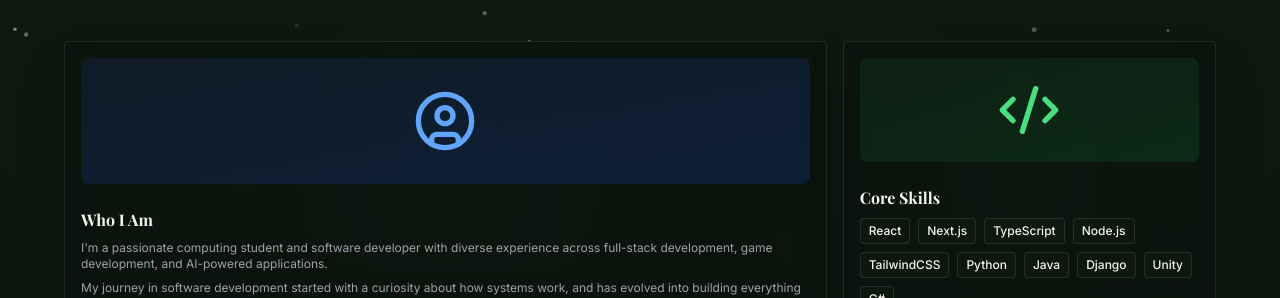
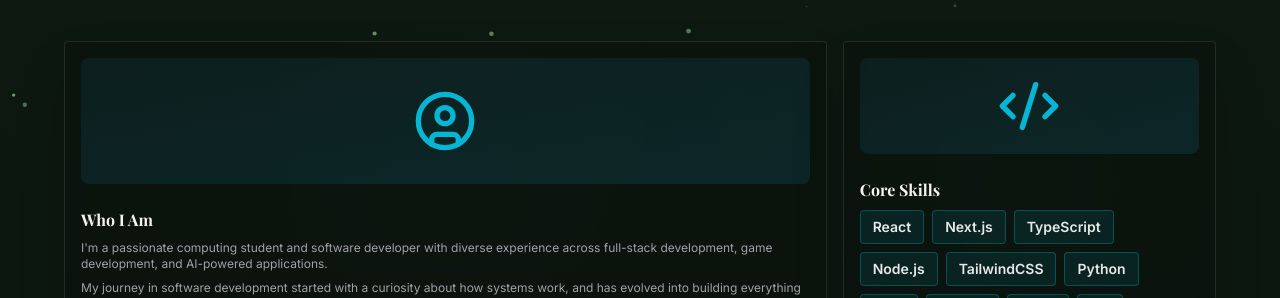
Before and after one commit to Daliadea/Personal-website-portfolio, a Next.js app: page / in a window 1280 px wide. Shown: the part 2502-2800 px from the top of the page. Built offline with nearby package versions, Linux system fonts and the light colour scheme; no server answers.

Commit message:
Enhance portfolio design with electric cyan accent color and improved visual hierarchy

```diff
--- a/app/globals.css
+++ b/app/globals.css
@@ -92,3 +92,37 @@ h1, h2, h3, h4, h5, h6 {
 p, span, div {
   color: #a1a1aa; /* Muted grey/green for body text */
 }
+
+/* Accent Color Utilities */
+.text-accent-cyan {
+  color: #06b6d4;
+}
+
+.bg-accent-cyan {
+  background-color: #06b6d4;
+}
+
+.border-accent-cyan {
+  border-color: #06b6d4;
+}
+
+.hover\:text-accent-cyan:hover {
+  color: #06b6d4;
+}
+
+.hover\:bg-accent-cyan:hover {
+  background-color: #06b6d4;
+}
+
+.hover\:border-accent-cyan:hover {
+  border-color: #06b6d4;
+}
+
+/* Glow effect for accent elements */
+.glow-accent-cyan {
+  box-shadow: 0 0 15px rgba(6, 182, 212, 0.3);
+}
+
+.hover\:glow-accent-cyan:hover {
+  box-shadow: 0 0 20px rgba(6, 182, 212, 0.5);
+}
--- a/components/About.tsx
+++ b/components/About.tsx
@@ -52,8 +52,8 @@ export default function About() {
                   </div>
                 }
                 header={
-                  <div className="flex flex-1 w-full h-full min-h-[6rem] rounded-lg bg-gradient-to-br from-blue-900/20 to-blue-700/20 items-center justify-center">
-                    <UserCircle className="w-16 h-16 text-blue-400" />
+                  <div className="flex flex-1 w-full h-full min-h-[6rem] rounded-lg bg-gradient-to-br from-cyan-900/20 to-cyan-700/20 items-center justify-center">
+                    <UserCircle className="w-16 h-16 text-accent-cyan" />
                   </div>
                 }
                 className="md:col-span-2"
@@ -66,22 +66,22 @@ export default function About() {
                 description={
                   <div className="space-y-2">
                     <div className="flex flex-wrap gap-2 mt-2">
-                      <span className="px-2 py-1 bg-[#0F1C15]/60 text-foreground rounded text-xs font-medium border border-white/10">React</span>
-                      <span className="px-2 py-1 bg-[#0F1C15]/60 text-foreground rounded text-xs font-medium border border-white/10">Next.js</span>
-                      <span className="px-2 py-1 bg-[#0F1C15]/60 text-foreground rounded text-xs font-medium border border-white/10">TypeScript</span>
-                      <span className="px-2 py-1 bg-[#0F1C15]/60 text-foreground rounded text-xs font-medium border border-white/10">Node.js</span>
-                      <span className="px-2 py-1 bg-[#0F1C15]/60 text-foreground rounded text-xs font-medium border border-white/10">TailwindCSS</span>
-                      <span className="px-2 py-1 bg-[#0F1C15]/60 text-foreground rounded text-xs font-medium border border-white/10">Python</span>
-                      <span className="px-2 py-1 bg-[#0F1C15]/60 text-foreground rounded text-xs font-medium border border-white/10">Java</span>
-                      <span className="px-2 py-1 bg-[#0F1C15]/60 text-foreground rounded text-xs font-medium border border-white/10">Django</span>
-                      <span className="px-2 py-1 bg-[#0F1C15]/60 text-foreground rounded text-xs font-medium border border-white/10">Unity</span>
-                      <span className="px-2 py-1 bg-[#0F1C15]/60 text-foreground rounded text-xs font-medium border border-white/10">C#</span>
+                      <span className="px-3 py-1.5 bg-accent-cyan/10 text-white/90 rounded text-sm font-semibold border border-accent-cyan/30 hover:border-accent-cyan/50 hover:bg-accent-cyan/15 transition-all duration-200">React</span>
+                      <span className="px-3 py-1.5 bg-accent-cyan/10 text-white/90 rounded text-sm font-semibold border border-accent-cyan/30 hover:border-accent-cyan/50 hover:bg-accent-cyan/15 transition-all duration-200">Next.js</span>
+                      <span className="px-3 py-1.5 bg-accent-cyan/10 text-white/90 rounded text-sm font-semibold border border-accent-cyan/30 hover:border-accent-cyan/50 hover:bg-accent-cyan/15 transition-all duration-200">TypeScript</span>
+                      <span className="px-3 py-1.5 bg-accent-cyan/10 text-white/90 rounded text-sm font-semibold border border-accent-cyan/30 hover:border-accent-cyan/50 hover:bg-accent-cyan/15 transition-all duration-200">Node.js</span>
+                      <span className="px-3 py-1.5 bg-accent-cyan/10 text-white/90 rounded text-sm font-semibold border border-accent-cyan/30 hover:border-accent-cyan/50 hover:bg-accent-cyan/15 transition-all duration-200">TailwindCSS</span>
+                      <span className="px-3 py-1.5 bg-accent-cyan/10 text-white/90 rounded text-sm font-semibold border border-accent-cyan/30 hover:border-accent-cyan/50 hover:bg-accent-cyan/15 transition-all duration-200">Python</span>
+                      <span className="px-3 py-1.5 bg-accent-cyan/10 text-white/90 rounded text-sm font-semibold border border-accent-cyan/30 hover:border-accent-cyan/50 hover:bg-accent-cyan/15 transition-all duration-200">Java</span>
+                      <span className="px-3 py-1.5 bg-accent-cyan/10 text-white/90 rounded text-sm font-semibold border border-accent-cyan/30 hover:border-accent-cyan/50 hover:bg-accent-cyan/15 transition-all duration-200">Django</span>
+                      <span className="px-3 py-1.5 bg-accent-cyan/10 text-white/90 rounded text-sm font-semibold border border-accent-cyan/30 hover:border-accent-cyan/50 hover:bg-accent-cyan/15 transition-all duration-200">Unity</span>
+                      <span className="px-3 py-1.5 bg-accent-cyan/10 text-white/90 rounded text-sm font-semibold border border-accent-cyan/30 hover:border-accent-cyan/50 hover:bg-accent-cyan/15 transition-all duration-200">C#</span>
                     </div>
                   </div>
                 }
                 header={
-                  <div className="flex flex-1 w-full h-full min-h-[6rem] rounded-lg bg-gradient-to-br from-green-900/20 to-green-700/20 items-center justify-center">
-                    <Code2 className="w-16 h-16 text-green-400" />
+                  <div className="flex flex-1 w-full h-full min-h-[6rem] rounded-lg bg-gradient-to-br from-cyan-900/20 to-cyan-700/20 items-center justify-center">
+                    <Code2 className="w-16 h-16 text-accent-cyan" />
                   </div>
                 }
                 className="md:col-span-1"
@@ -93,8 +93,8 @@ export default function About() {
                 title="Open Source Contributor"
                 description="I believe in giving back to the community. I actively contribute to open-source projects and maintain several repositories on GitHub. Check out my work and feel free to collaborate!"
                 header={
-                  <div className="flex flex-1 w-full h-full min-h-[6rem] rounded-lg bg-gradient-to-br from-purple-900/20 to-purple-700/20 items-center justify-center">
-                    <Github className="w-16 h-16 text-purple-400" />
+                  <div className="flex flex-1 w-full h-full min-h-[6rem] rounded-lg bg-gradient-to-br from-cyan-900/20 to-cyan-700/20 items-center justify-center">
+                    <Github className="w-16 h-16 text-accent-cyan" />
                   </div>
                 }
                 icon={
@@ -127,8 +127,8 @@ export default function About() {
                   </div>
                 }
                 header={
-                  <div className="flex flex-1 w-full h-full min-h-[6rem] rounded-lg bg-gradient-to-br from-yellow-900/20 to-yellow-700/20 items-center justify-center">
-                    <BookOpen className="w-16 h-16 text-yellow-400" />
+                  <div className="flex flex-1 w-full h-full min-h-[6rem] rounded-lg bg-gradient-to-br from-cyan-900/20 to-cyan-700/20 items-center justify-center">
+                    <BookOpen className="w-16 h-16 text-accent-cyan" />
                   </div>
                 }
                 className="md:col-span-2"
--- a/components/Projects.tsx
+++ b/components/Projects.tsx
@@ -212,9 +212,9 @@ function ProjectCard({ project }: { project: typeof projects[0] }) {
   return (
     <>
       <TiltCard>
-        <Card className="h-full flex flex-col bg-[#0a120d]/60 backdrop-blur-md border border-[#ffffff]/10 hover:border-[#ffffff]/20 transition-all duration-300 shadow-2xl relative">
+        <Card className="h-full flex flex-col bg-[#0a120d]/60 backdrop-blur-md border border-[#ffffff]/10 hover:border-accent-cyan/40 hover:shadow-[0_0_25px_rgba(6,182,212,0.3)] transition-all duration-300 shadow-2xl relative group">
           {/* Date in top right - Absolute positioning relative to card */}
-          <div className="absolute top-6 right-6 text-xs text-white/40 font-mono z-10 pointer-events-none">
+          <div className="absolute top-6 right-6 text-sm font-semibold text-accent-cyan/80 font-mono z-10 pointer-events-none group-hover:text-accent-cyan transition-colors duration-300">
             {project.date}
           </div>
 
--- a/tailwind.config.ts
+++ b/tailwind.config.ts
@@ -47,6 +47,12 @@ const config: Config = {
           DEFAULT: "hsl(var(--card))",
           foreground: "hsl(var(--card-foreground))",
         },
+        // Tech-focused accent color
+        "accent-cyan": {
+          DEFAULT: "#06b6d4", // Electric cyan
+          light: "#22d3ee",
+          dark: "#0891b2",
+        },
       },
       borderRadius: {
         lg: "var(--radius)",
```
Also changed, not shown: components/Contact.tsx (+35 -3 lines).
